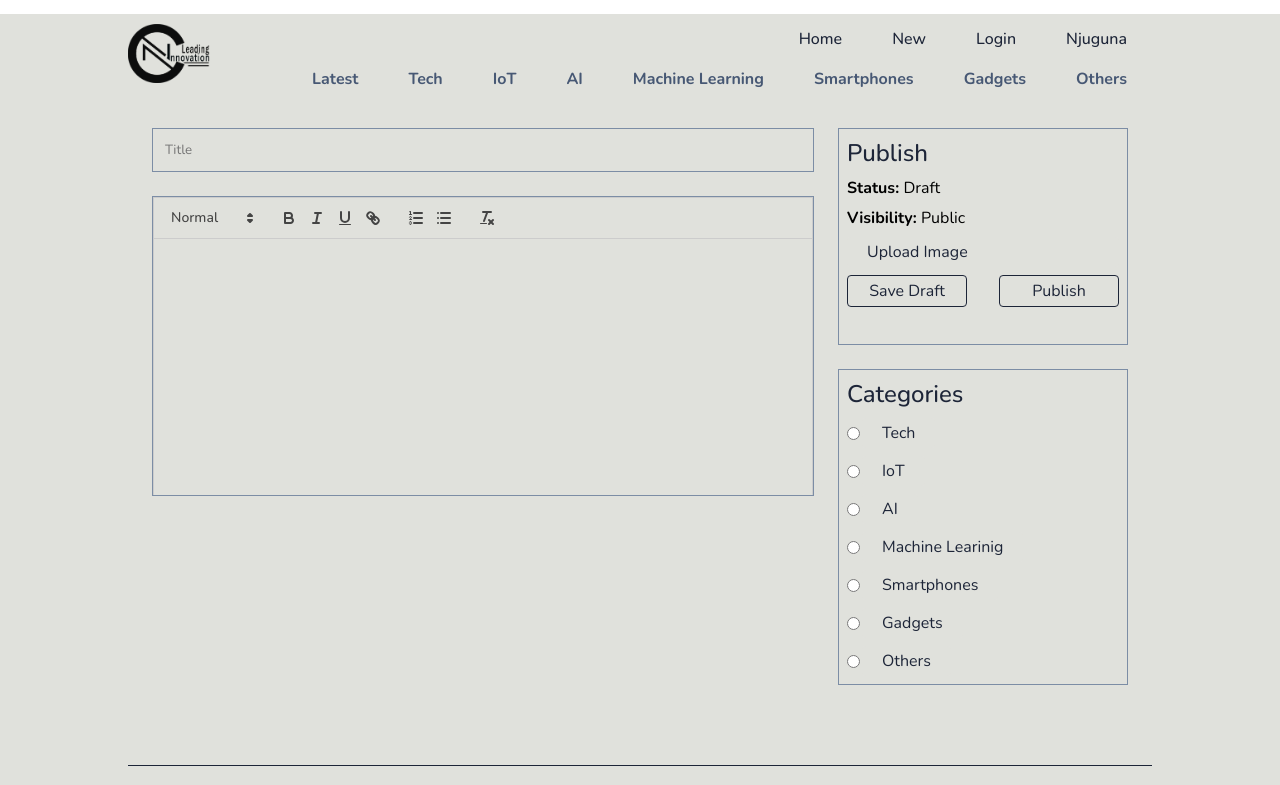
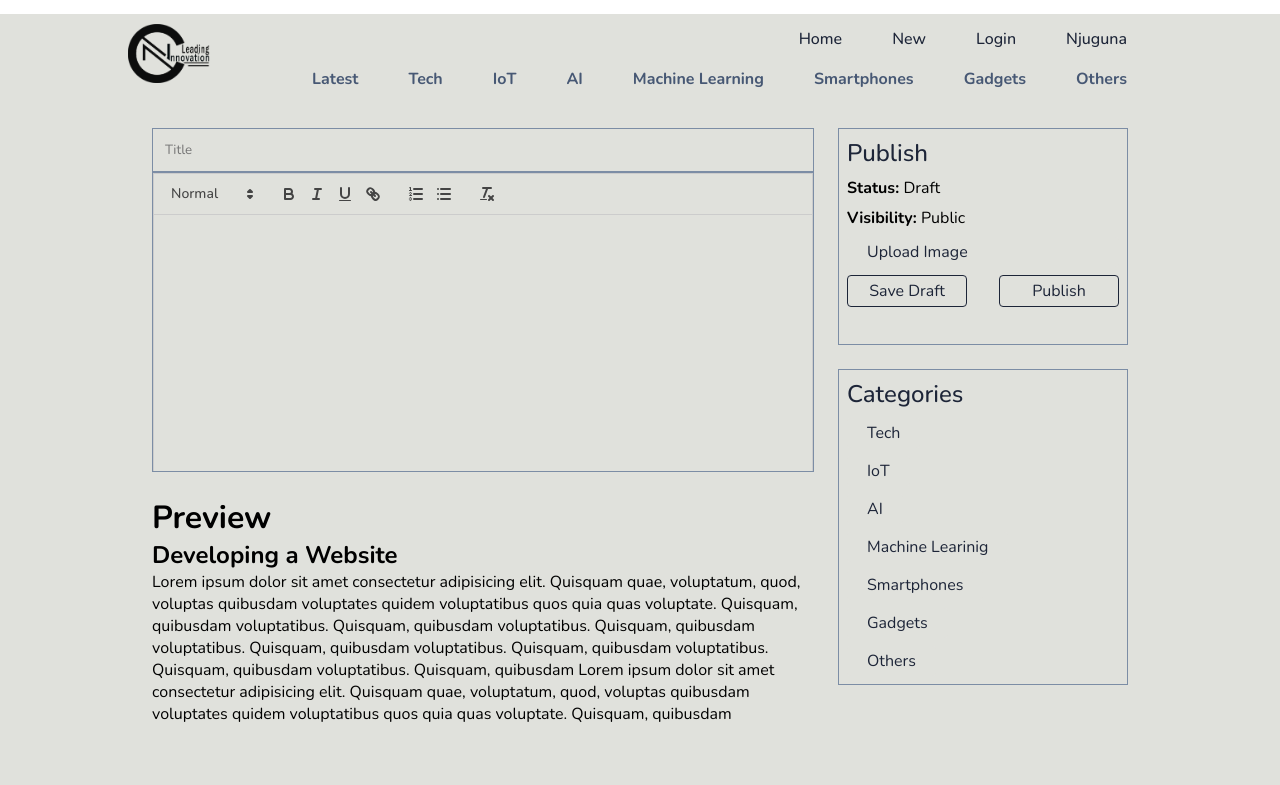
Before and after one commit to charlesncn/blog-React, a React (Create React App) app in the folder app/: page /new in a window 1280 px wide. Shown: the top 785 px of the page. Built offline with nearby package versions, Linux system fonts and the light colour scheme.

Commit message:
New -> Preview UI

```diff
--- a/app/src/pages/New.jsx
+++ b/app/src/pages/New.jsx
@@ -7,6 +7,7 @@ const New = () => {
   return (
     <div className="create">
       <div className="content">
+        <div className="post-info">
           <input type="text" placeholder="Title" />
           <div className="editorContainer">
             <ReactQuill
@@ -15,6 +16,24 @@ const New = () => {
               value={value}
               onChange={setValue}
             />
+          </div>
+        </div>
+        <div className="preview">
+          <h1>Preview</h1>
+          <div className="preview-content">
+            <h2>Developing a Website</h2>
+            <p>
+              Lorem ipsum dolor sit amet consectetur adipisicing elit. Quisquam
+              quae, voluptatum, quod, voluptas quibusdam voluptates quidem
+              voluptatibus quos quia quas voluptate. Quisquam, quibusdam
+              voluptatibus. Quisquam, quibusdam voluptatibus. Quisquam, quibusdam
+              voluptatibus. Quisquam, quibusdam voluptatibus. Quisquam, quibusdam
+              voluptatibus. Quisquam, quibusdam voluptatibus. Quisquam, quibusdam
+              Lorem ipsum dolor sit amet consectetur adipisicing elit. Quisquam
+              quae, voluptatum, quod, voluptas quibusdam voluptates quidem
+              voluptatibus quos quia quas voluptate. Quisquam, quibusdam
+            </p>
+          </div>
         </div>
       </div>
       <div className="menu">
--- a/app/src/styles.scss
+++ b/app/src/styles.scss
@@ -397,7 +397,10 @@ $orange: #cca152;
         flex-direction: column;
         gap: 24px;
 
+        .post-info{
+
         input{
+          width: 100%;
           padding: 12px;
           border: 1px solid $outline-color;
           background-color: $bg-color;
@@ -412,6 +415,11 @@ $orange: #cca152;
               border: none;
             }
           }
+        }
+        .preview{
+          overflow: scroll;
+          max-height: calc(300px);
+        }
       }
       .menu{
         flex: 2;
@@ -421,7 +429,6 @@ $orange: #cca152;
         .menu-item{
           border: 1px solid $outline-color;
           padding: 8px;
-          flex: 1;
           display: flex;
           flex-direction: column;
           justify-content: space-between;
@@ -497,6 +504,9 @@ $orange: #cca152;
             display: flex;
             align-items: center;
             gap: 2px;
+            input{
+              display: none;
+            }
             label{
             transition: all ease 0.6s;
             background-color: $bg-color;
```
Lines whose indentation alone changed are shown as unchanged.
